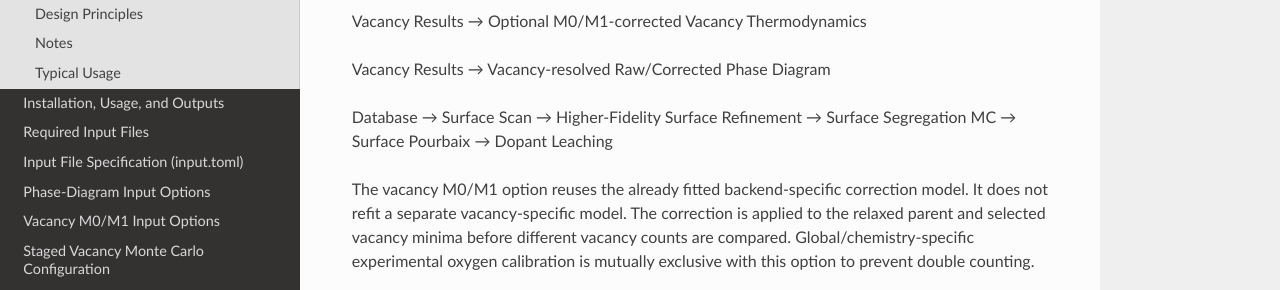
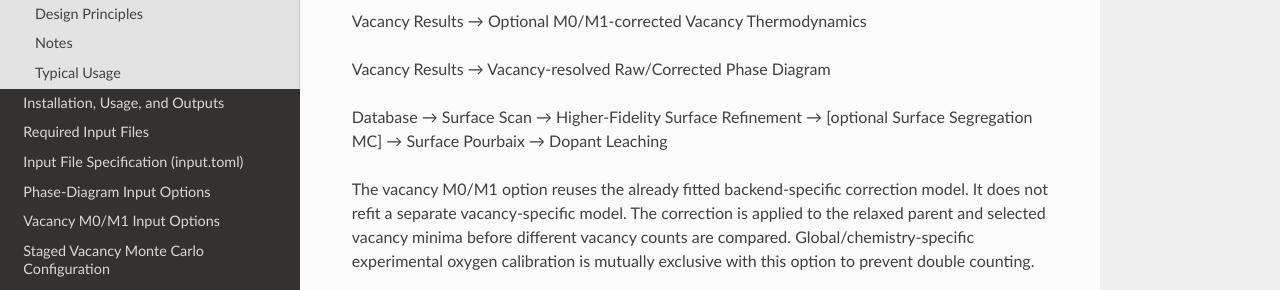
Before and after one commit to KazemZh/dopingflow, a Sphinx documentation site: the page built from docs/source/workflow_overview.rst, in a window 1280 px wide and 900 px high, scrolled down 472 px. Shown: the part 150-440 px from the top of the window. Built offline with Sphinx 7.4.7 and the Read the Docs theme 3.1.0, drawn with Linux system fonts in a browser that asks for light colours; some of the changed text lies outside the part shown.

Commit message:
Mark surface segregation optional before Surface Pourbaix

```diff
--- a/docs/source/workflow_overview.rst
+++ b/docs/source/workflow_overview.rst
@@ -25,7 +25,7 @@ Vacancy Results → Optional M0/M1-corrected Vacancy Thermodynamics
 
 Vacancy Results → Vacancy-resolved Raw/Corrected Phase Diagram
 
-Database → Surface Scan → Higher-Fidelity Surface Refinement → Surface Segregation MC → Surface Pourbaix → Dopant Leaching
+Database → Surface Scan → Higher-Fidelity Surface Refinement → [optional Surface Segregation MC] → Surface Pourbaix → Dopant Leaching
 
 The vacancy M0/M1 option reuses the already fitted backend-specific correction
 model. It does not refit a separate vacancy-specific model. The correction is
@@ -314,7 +315,7 @@ A typical workflow consists of:
       dopingflow surface-segregation -c input.toml --dry-run
       dopingflow surface-segregation -c input.toml
 
-8. Sampling electrochemical surface states and building the surface Pourbaix map:
+8. Sampling electrochemical surface states and building the surface Pourbaix map (segregation is optional):
 
    ::
 
```
Also changed, not shown: other parts of docs/source/workflow_overview.rst (+2 -1 lines).
